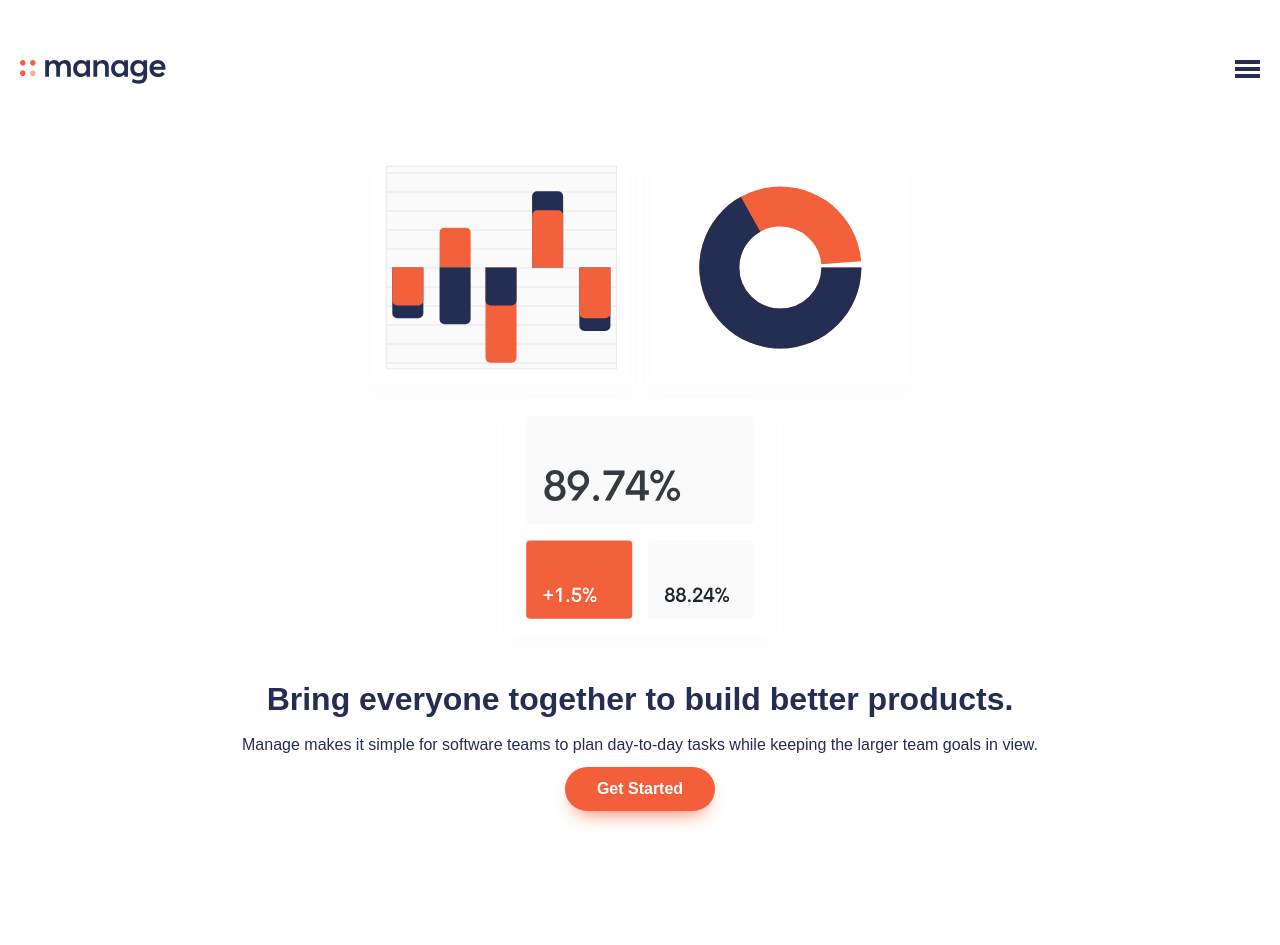
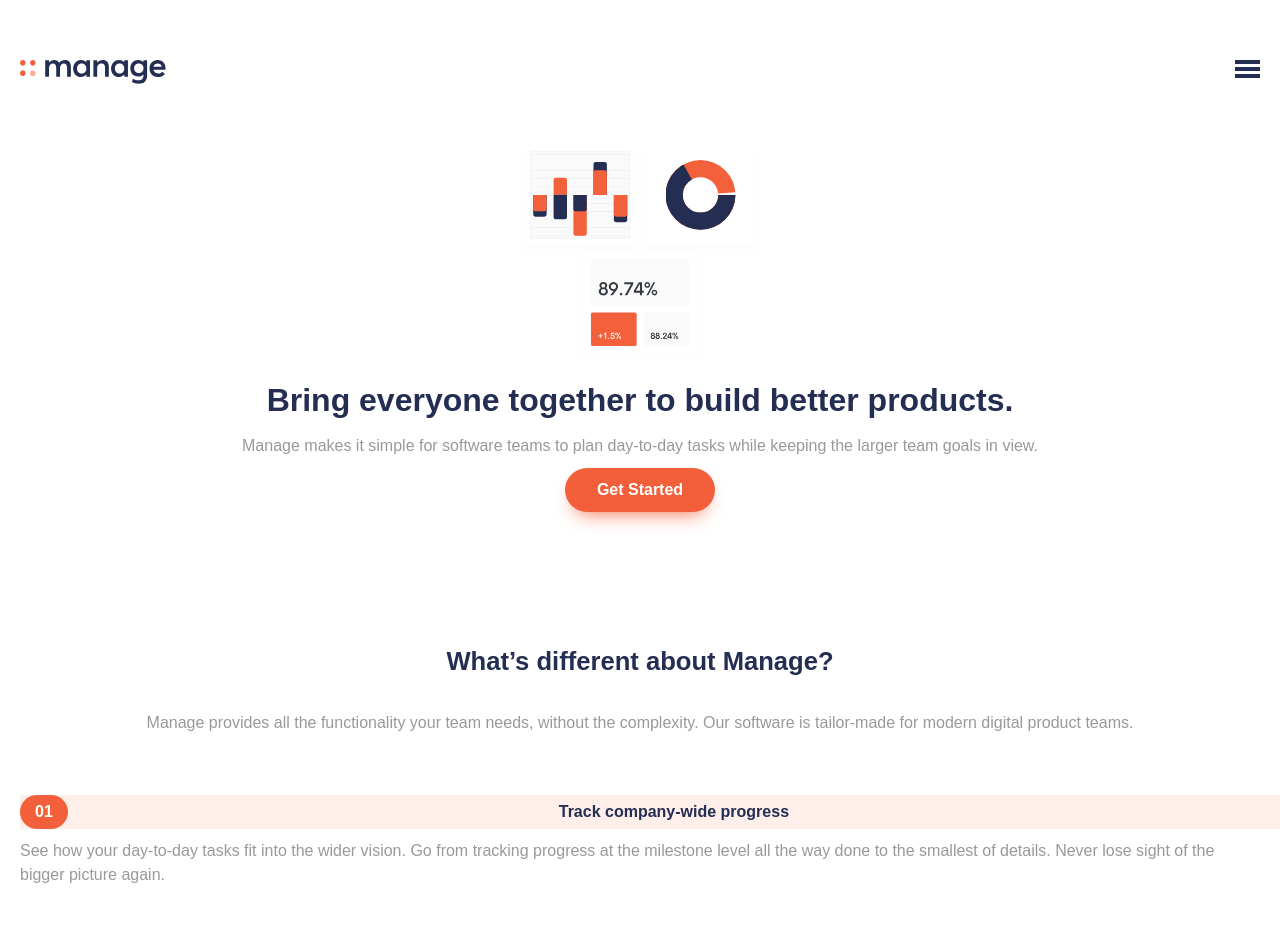
Before and after one commit to KrutonS/manage-landing-page, a React (Create React App) app: page / in a window 1280 px wide. Shown: the top 945 px of the page. Built offline with nearby package versions, Linux system fonts and the light colour scheme; a web font is replaced by a local one.

Commit message:
statistics are now static in size. Finalized articles. General idea for slideshow mechanizm

```diff
--- a/src/App.css
+++ b/src/App.css
@@ -16,7 +16,6 @@
   padding-top: 60px;
 }
 main>*, footer>*{
-  --margin-vertical:10px;
   margin-top: var(--margin-vertical,40px);
   margin-bottom: var(--margin-vertical,40px);
 }
@@ -25,6 +24,7 @@ main>*, footer>*{
 /**** Global styles *****/
 h2{
   font-size: 1.6em;
+  margin-top: 80px;
 }
 
 a[class]{
--- a/src/appHeader/header.js
+++ b/src/appHeader/header.js
@@ -8,8 +8,7 @@ import hamburgerSVG from "../images/icon-hamburger.svg";
 import closeSVG from "../images/icon-close.svg";
 import { GetStartedBtn } from "../common/buttons/buttons";
 
-const mobileWidth = 375; //if you change this change also css variable
-const desktopWidth = 1440;
+const desktopWidth = 1440; //if you change this change also css variable
 function Nav(props) {
   const {isMobile, show} = props;
   return (
--- /dev/null
+++ b/src/common/articles/articles.css
@@ -0,0 +1,33 @@
+.article-section{
+  margin-top: 60px;
+}
+.article-text{
+  color: var(--neutral-pale-gray);
+}
+.article-header{
+  display: flex;
+  align-items: center;
+  background-color: var(--neutral-pale-red);
+  box-sizing: content-box;
+  margin-right: calc(-2*var(--margin-vertical));
+  margin-bottom: 10px;
+}
+.article-header h4{
+  display: block;
+  width: 100%;
+}
+.article-section:first-of-type{
+  counter-reset: article;
+}
+.article-header::before{
+  counter-increment: article;
+  content: counters(article, '.', decimal-leading-zero);
+  background-color: var(--primary-orange);
+  padding: 5px 15px;
+  border-radius: 50px;
+  color: white;
+  font-weight: bold;
+}
+.article-section .article-text{
+  text-align: left;
+}
--- a/src/common/articles/articles.js
+++ b/src/common/articles/articles.js
@@ -1,8 +1,12 @@
+import './articles.css';
+
 import {ARTICLES} from '../../data';
+
 export function ArticleHeader(props) {
   return (
     <header className="article-header">
-      <h3>{props.children}</h3>
+    {/* <div className='article-counter round'></div> */}
+      <h4>{props.children}</h4>
     </header>
   );
 }
--- a/src/common/buttons/buttons.css
+++ b/src/common/buttons/buttons.css
@@ -1,12 +1,13 @@
 .btn:hover{
   background-color: var(--neutral-pale-orange);
+  color: white;
 }
-
-a.btn{
+.btn{
   display: block;
   width: 150px;
   /* margin: 100px auto; */
   font-weight: 700;
+  transition: .3s ease-out;
 }
 
 .shadow{
--- /dev/null
+++ b/src/common/slideshow/slideshow.css
@@ -0,0 +1,4 @@
+.slideshow{
+  overflow: hidden;
+  display: flex;
+}
--- a/src/common/slideshow/slideshow.js
+++ b/src/common/slideshow/slideshow.js
@@ -1,40 +1,30 @@
-import React, {useState} from 'react';
-import classNames from 'classnames';
-export default
-function Slideshow(props) {
+import "./slideshow.css";
+
+import React, { useState } from "react";
+import classNames from "classnames";
+
+export default function Slideshow(props) {
   const count = React.Children.count(props.children);
-  console.log(`Slideshow children count: ${count}\nChildren: ${props.children}\nChild at 0: ${props.children[0]}`);
+  console.log(
+    `Slideshow children count: ${count}\nChildren: ${props.children}\nChild at 0: ${props.children[0]}`
+  );
   const [current, setCurrent] = useState(0);
   let dots = [];
-  for(let i=0;i<count;i++)
-  dots.push(<span className={classNames('slideshow-dot', {'active':current===i})} key={i} onClick={()=>setCurrent(i)}></span>);
-  // function getNotNegative(value, n) {
-  //   while (value < 0) value += n;
-  //   return value;
-  // }
-  // const disabled = count < 2;
-  // <button
-  //       disabled={disabled}
-  //       className="slideshow-button"
-  //       onClick={() => setCurrent(getNotNegative((current - 1) % count))}
-  //     >
-  //       {'\u276e'}
-  //     </button>{" "}
-  //     {/*left*/}
-  //     <button
-  //       disabled={disabled}
-  //       className="slideshow-button"
-  //       onClick={() => setCurrent((current + 1) % count)}
-  //     >
-  //       {'\u276f'}
-  //     </button>
-  //     {/*right*/}
+  for (let i = 0; i < count; i++)
+    dots.push(
+      <span
+        className={classNames("slideshow-dot", { active: current === i })}
+        key={i}
+        onClick={() => setCurrent(i)}
+      ></span>
+    );
+    function addClass(child, className){
+
+    }
   return (
     <section className="slideshow">
       {props.children}
-      <div className='slideshow-dots-container'>
-        {dots}
-      </div>
+      <div className="slideshow-dots-container">{dots}</div>
     </section>
   );
 }
--- a/src/index.css
+++ b/src/index.css
@@ -10,12 +10,18 @@
   --primary-orange: hsl(12, 88%, 59%);
   --primary-blue: hsl(228, 39%, 23%);
   /* neutral */
-  --neutral-pale-orange: hsl(12, 80%, 62%);
+  --neutral-pale-orange: hsl(12, 80%, 72%);
   --neutral-pale-blue: hsl(227, 12%, 61%);
   --neutral-dark-blue: hsl(233, 12%, 13%);
   --neutral-pale-red: hsl(13, 100%, 96%);
-  --neutral-pale-gray: hsl(0, 0%, 70%);
+  --neutral-pale-gray: hsl(0, 0%, 60%);
+
+  /* page margin */
+
+  /* for article */
+  --margin-vertical:10px;
 }
+
 /*** font ***/
 body{
   font-family: 'Be Vietnam', sans-serif;
--- a/src/main/main.css
+++ b/src/main/main.css
@@ -5,3 +5,11 @@ main>h2{
 main > img, main > .round{
   margin: auto;
 }
+.statistics{
+  width: 250px;
+}
+@media screen and (min-width: 1440px){
+  .statistics{
+    width: auto;
+  }
+}
--- a/src/main/statistics.js
+++ b/src/main/statistics.js
@@ -1,4 +1,4 @@
 import statisticsSVG from '../images/illustration-intro.svg';
 export default function Statistics(props) {
-  return <img src={statisticsSVG} alt="statistics" />;
+  return <img src={statisticsSVG} alt="statistics" className="statistics"/>;
 }
```
